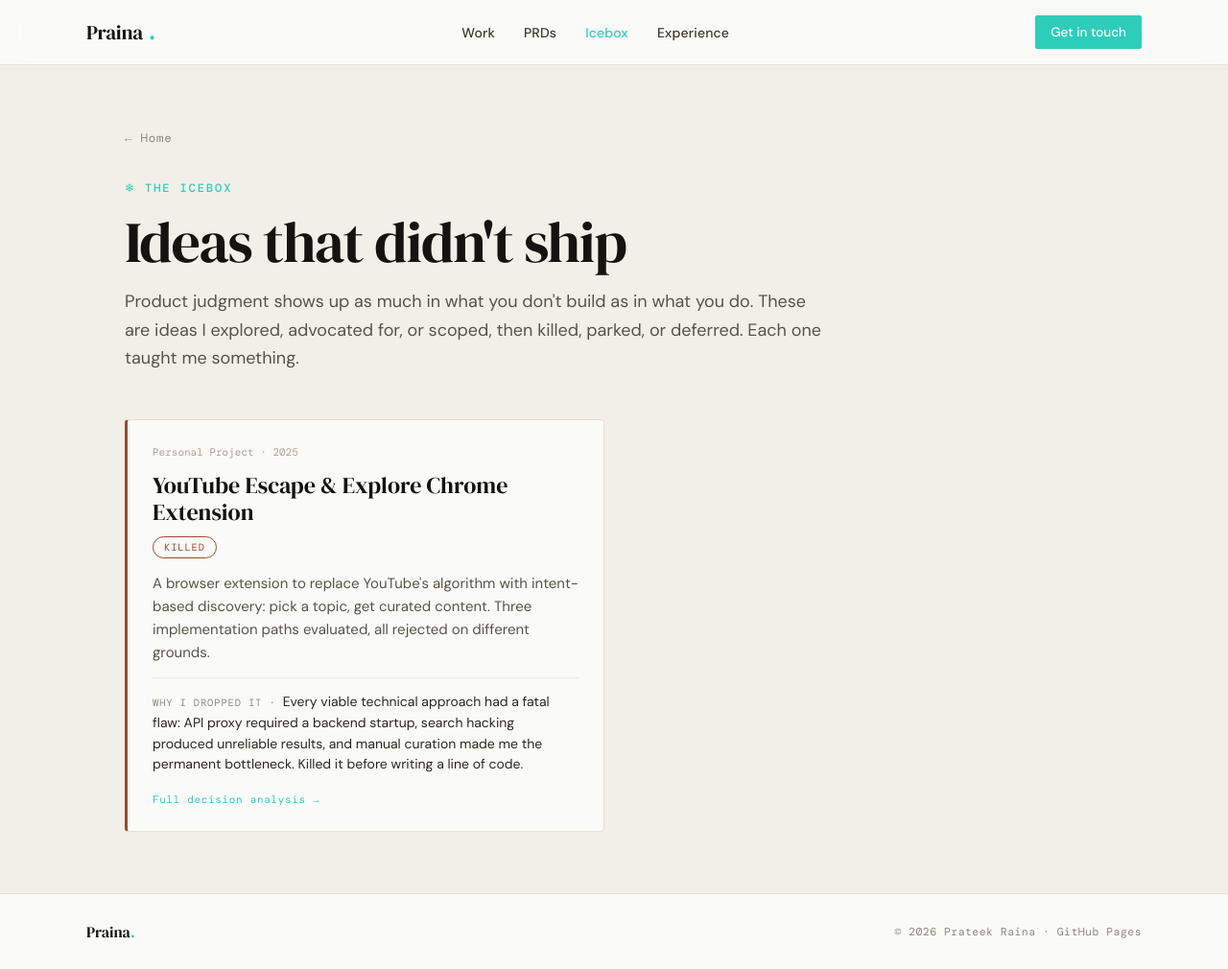
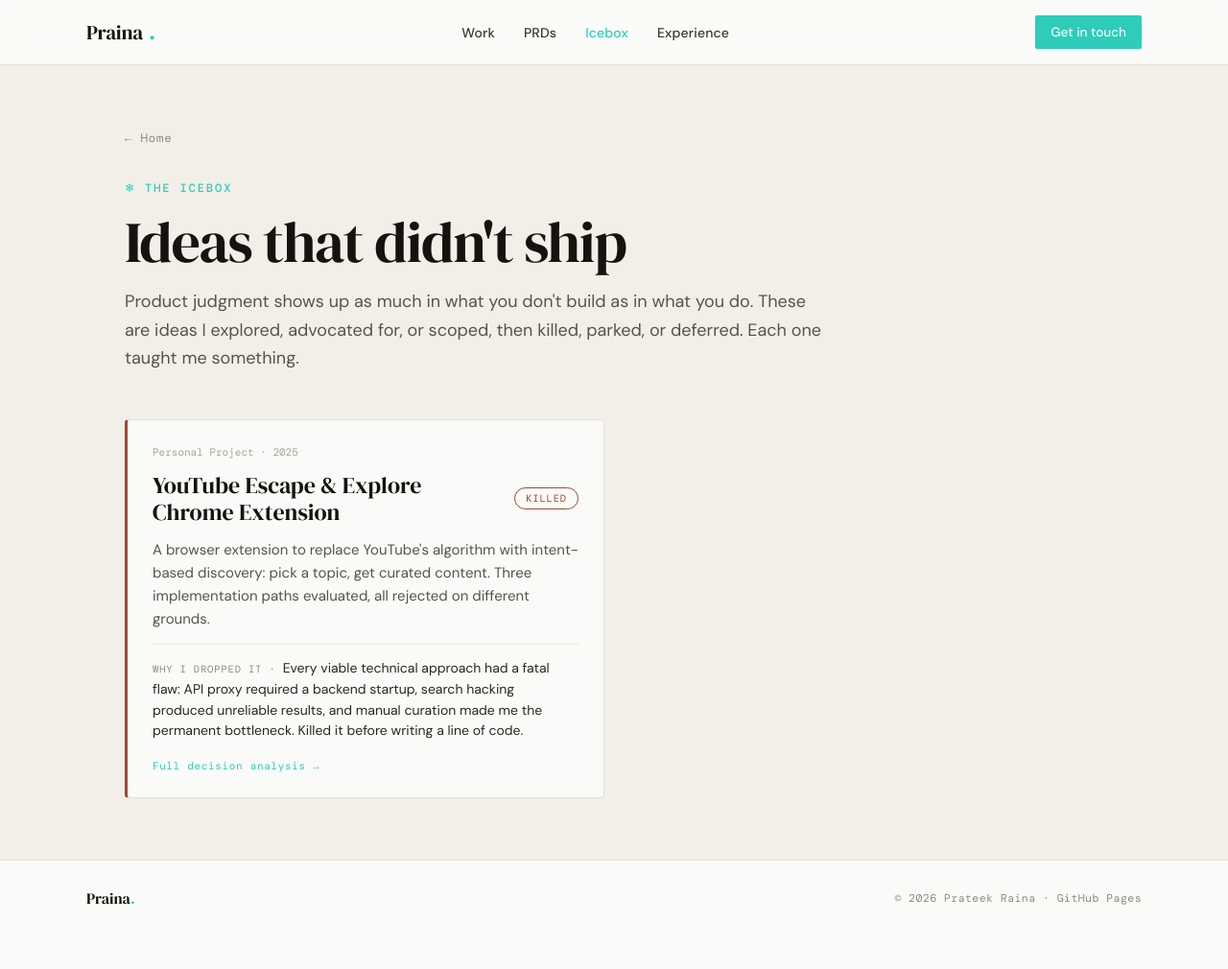
Before and after one commit to praina/praina.github.io, a Jekyll site: the page built from icebox/index.html, in a window 1280 px wide and 1010 px high. Shown: the whole window at 96% size. Built offline with Jekyll 4.4.1, drawn with Linux system fonts in a browser that asks for light colours; some web fonts are replaced.

Commit message:
Fix Icebox status chip wrapping below long titles instead of staying inline

```diff
--- a/css/style.css
+++ b/css/style.css
@@ -909,13 +909,13 @@ body  { background: var(--c-bg); color: var(--c-ink); font-family: var(--f-body)
 .icebox__card--killed { border-left-color: var(--c-status-kill); }
 .icebox__card--parked { border-left-color: var(--c-status-park); }
 .icebox__card--later  { border-left-color: var(--c-status-later); }
-.icebox__card-title-row { display: flex; align-items: center; gap: 12px; flex-wrap: wrap; }
+.icebox__card-title-row { display: flex; align-items: center; gap: 12px; }
 .icebox__status { font-family: var(--f-mono); font-size: 10.5px; letter-spacing: .08em; text-transform: uppercase; border-radius: 999px; padding: 4px 11px; border: 1px solid; flex-shrink: 0; }
 .icebox__status--killed  { color: var(--c-status-kill);  border-color: var(--c-status-kill); }
 .icebox__status--parked  { color: var(--c-status-park);  border-color: var(--c-status-park); }
 .icebox__status--later   { color: var(--c-status-later); border-color: var(--c-status-later); }
 .icebox__context { font-family: var(--f-mono); font-size: 11px; color: #A8A498; }
-.icebox__card-title { font-family: var(--f-display); font-size: 24px; line-height: 1.15; font-weight: 400; margin: 0; }
+.icebox__card-title { font-family: var(--f-display); font-size: 24px; line-height: 1.15; font-weight: 400; margin: 0; flex: 1; min-width: 0; }
 .icebox__card-oneliner { font-size: 15px; line-height: 1.6; color: var(--c-ink-body); margin: 0; }
 .icebox__card-footer { border-top: 1px solid var(--c-border-sub); padding-top: 14px; margin-top: auto; font-size: 14px; line-height: 1.55; color: var(--c-ink-strong); }
 .icebox__why-label { font-family: var(--f-mono); font-size: 10.5px; letter-spacing: .08em; text-transform: uppercase; color: var(--c-ink-faint); }
```
